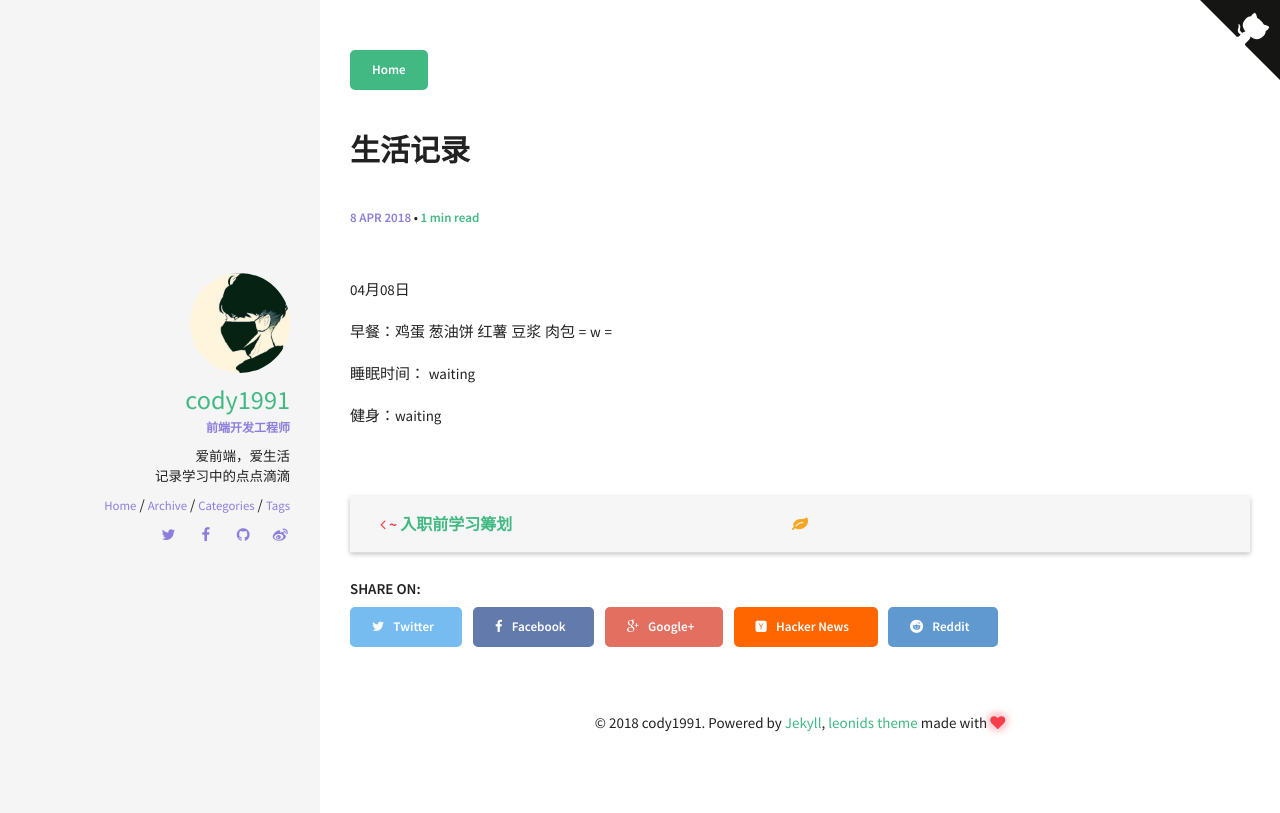
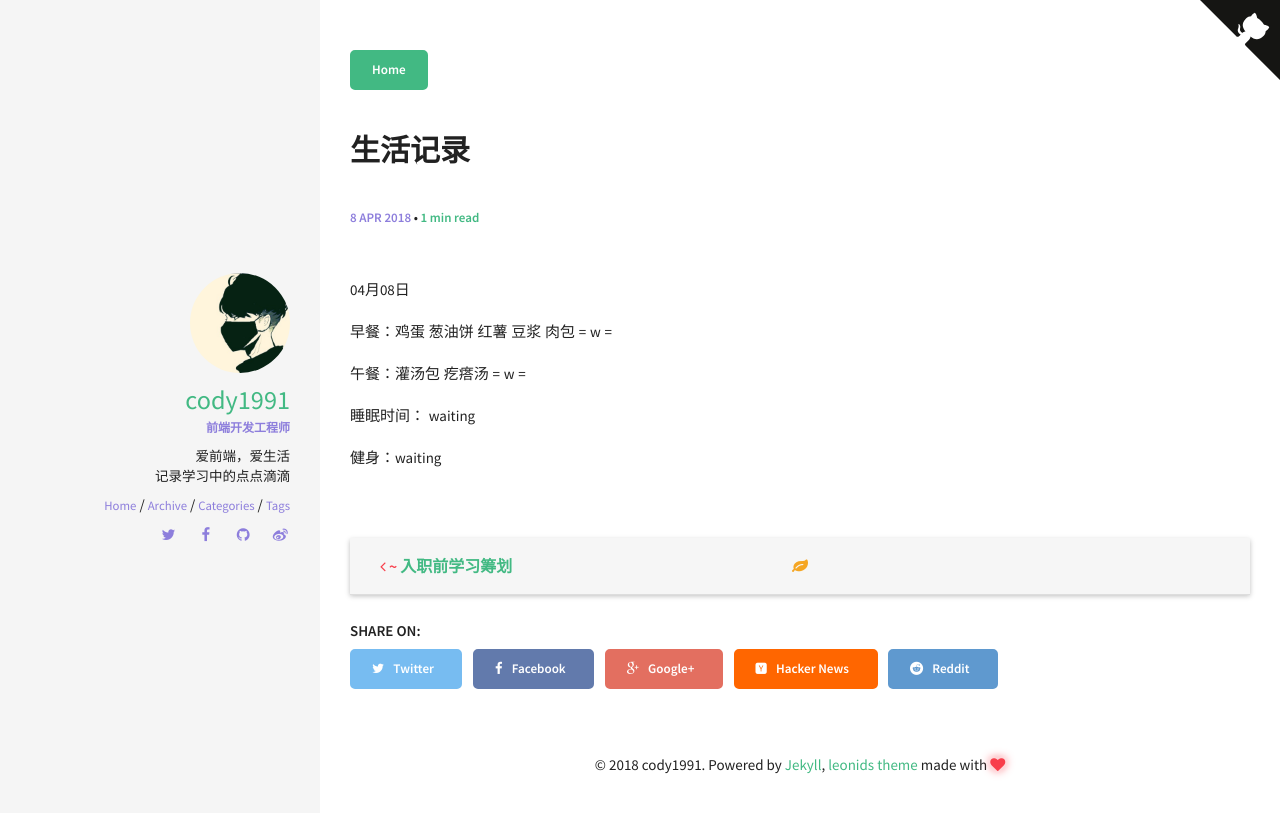
Before and after one commit to guoao2016/diary, a Jekyll site: the page built from _posts/2018-4-8-diary.md, in a window 1280 px wide. Shown: the top 813 px of the page. Built offline with Jekyll 4.4.1, drawn with Linux system fonts in a browser that asks for light colours; comment, search, counter and statistics services are not loaded.

Commit message:
生活记录

```diff
--- a/_posts/2018-4-8-diary.md
+++ b/_posts/2018-4-8-diary.md
@@ -11,6 +11,8 @@ tags: diary
 
 早餐：鸡蛋 葱油饼 红薯 豆浆 肉包 = w =
 
+午餐：灌汤包 疙瘩汤 = w =
+
 睡眠时间： waiting
 
 健身：waiting
```
